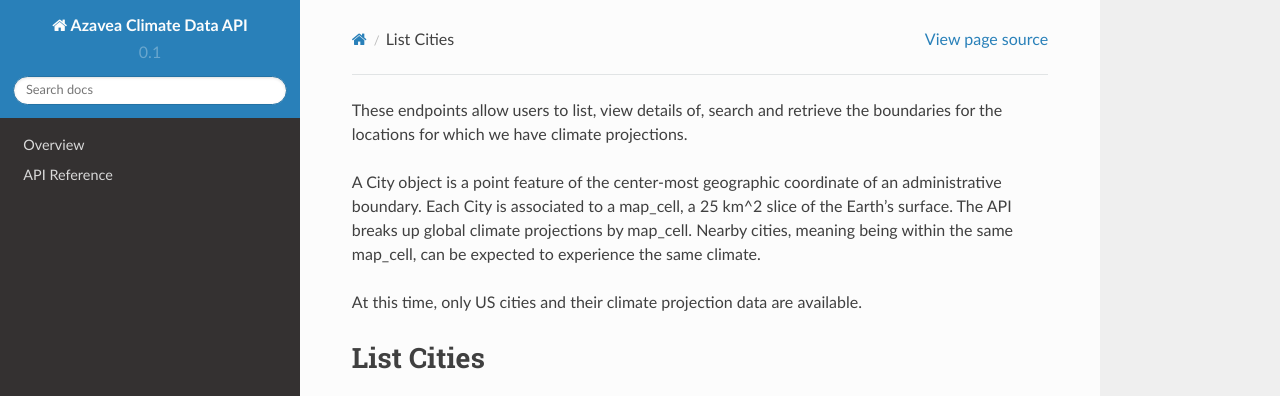
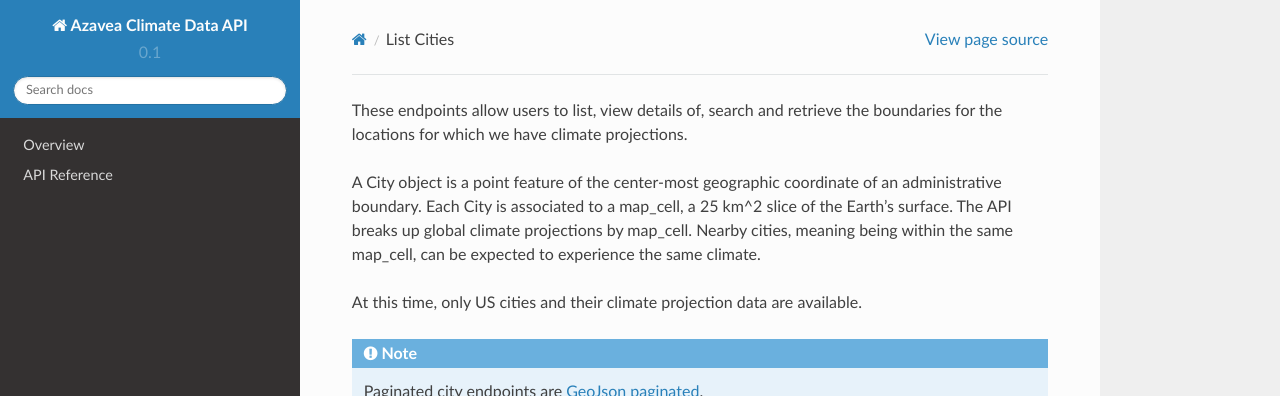
Before and after one commit to azavea/climate-change-api, a Sphinx documentation site: the page built from doc/source/api_reference/city.rst, in a window 1280 px wide and 900 px high, cut to the strip 0-396 px from the top of the window. Built offline with Sphinx 7.4.7 and the Read the Docs theme 2.0.0, drawn with Linux system fonts in a browser that asks for light colours.

Commit message:
Add GeoJson pagination reference to city endpoints

```diff
--- a/doc/source/api_reference/city.rst
+++ b/doc/source/api_reference/city.rst
@@ -4,6 +4,10 @@
 A City object is a point feature of the center-most geographic coordinate of an administrative boundary. Each City is associated to a map_cell, a 25 km^2 slice of the Earth's surface. The API breaks up global climate projections by map_cell. Nearby cities, meaning being within the same map_cell, can be expected to experience the same climate.
 
 At this time, only US cities and their climate projection data are available.
+
+
+.. note:: Paginated city endpoints are `GeoJson paginated`_.
+
 
 List Cities
 ___________
@@ -201,3 +205,6 @@
             ]
         }
     }
+
+
+.. _`GeoJson paginated`: https://github.com/djangonauts/django-rest-framework-gis#pagination
--- a/doc/source/overview/pagination.rst
+++ b/doc/source/overview/pagination.rst
@@ -30,4 +30,3 @@
 
 
 .. _`limit offset pagination`: http://www.django-rest-framework.org/api-guide/pagination/#limitoffsetpagination
-.. _`GeoJson paginated`: https://github.com/djangonauts/django-rest-framework-gis#pagination
```
